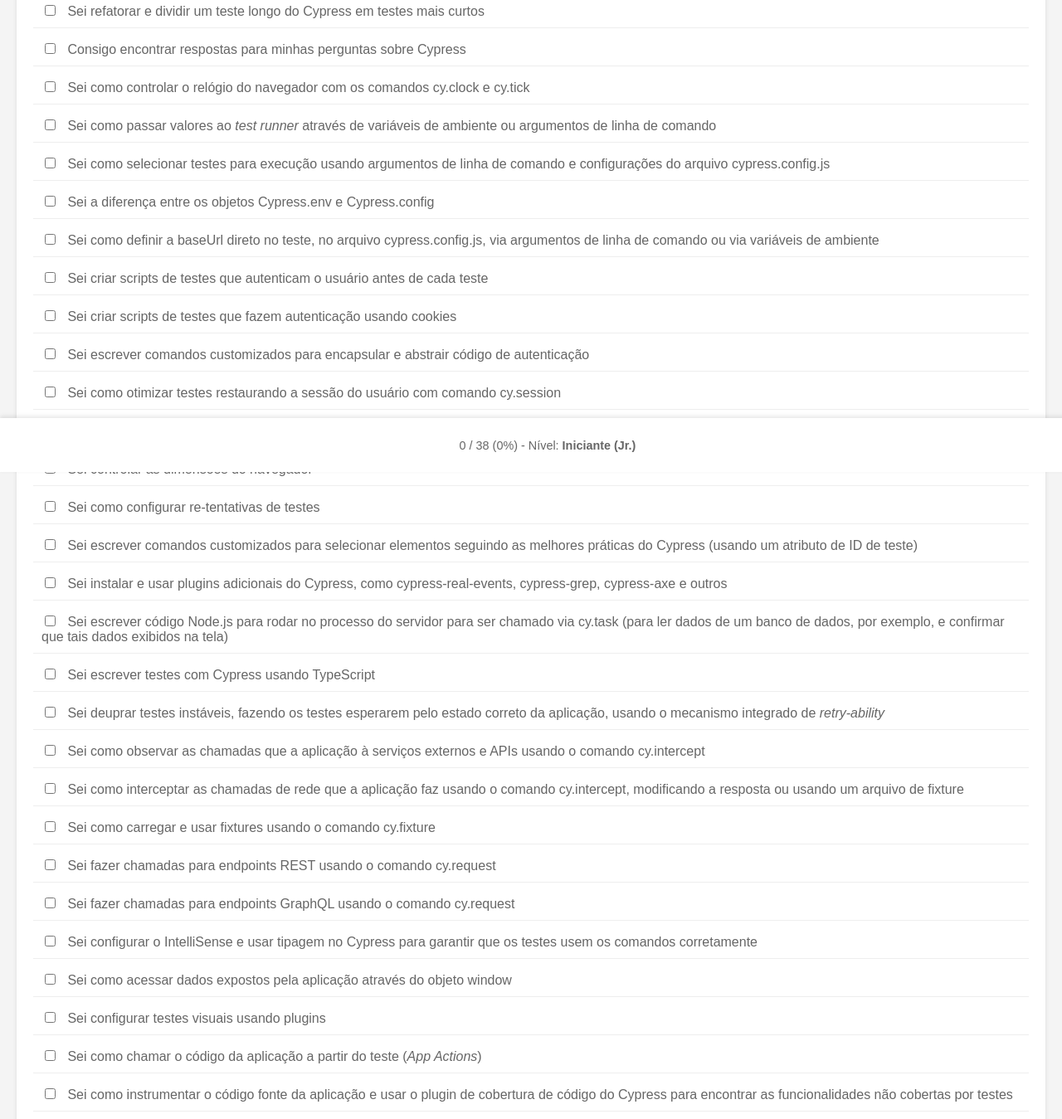
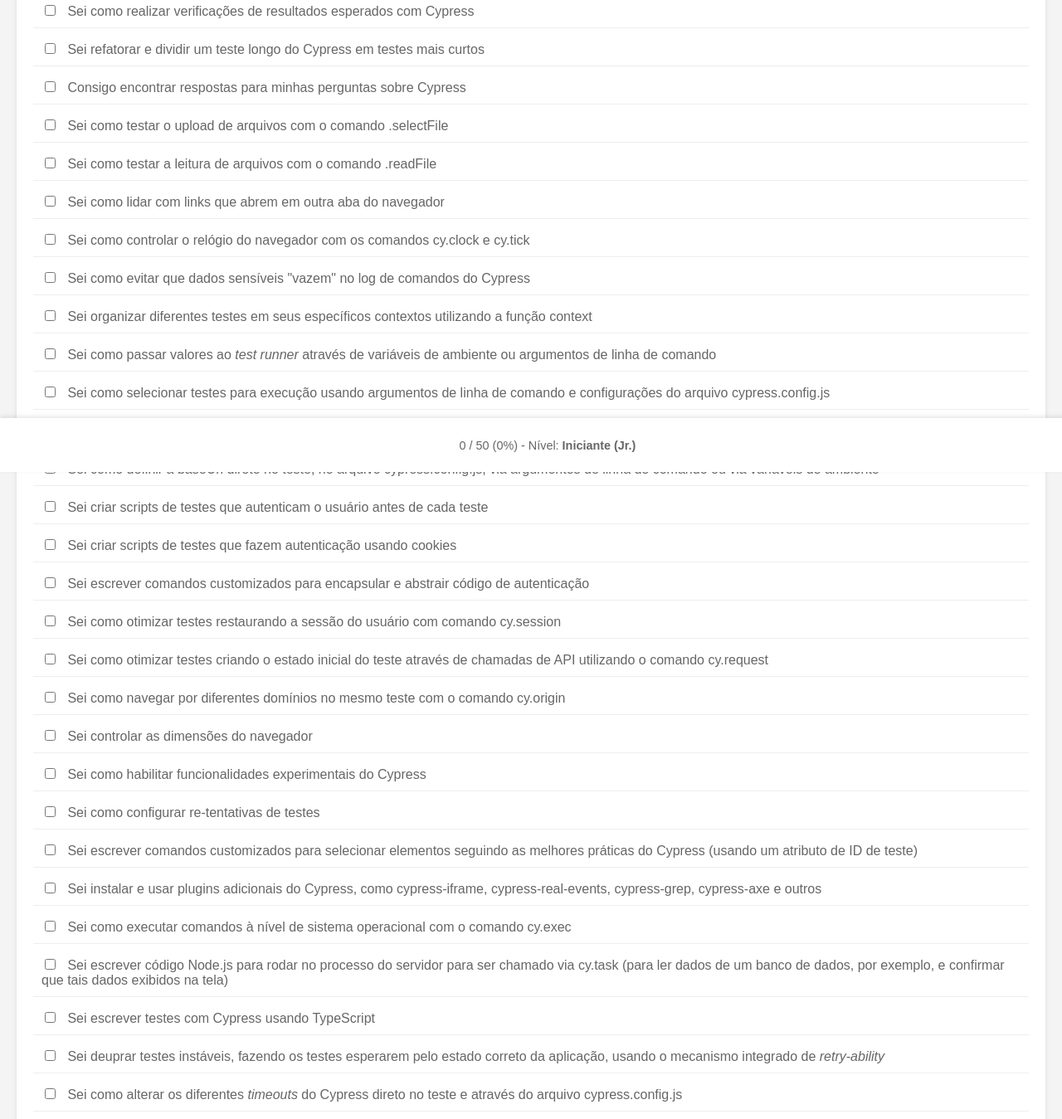
Before and after one commit to wlsf82/cypress-skills-checklist, a website: page src/index.html in a window 1280 px wide. Shown: the part 231-1580 px from the top of the page at 83% size. Drawn offline with Linux system fonts and the light colour scheme.

Commit message:
Add a few more skills to the app

```diff
--- a/src/index.html
+++ b/src/index.html
@@ -25,6 +25,12 @@
           <li>
             <label>
               <input type="checkbox">
+              Sei como realizar verificações de resultados esperados com Cypress
+            </label>
+          </li>
+          <li>
+            <label>
+              <input type="checkbox">
               Sei refatorar e dividir um teste longo do Cypress em testes mais curtos
             </label>
           </li>
@@ -37,7 +43,37 @@
           <li>
             <label>
               <input type="checkbox">
+              Sei como testar o upload de arquivos com o comando .selectFile
+            </label>
+          </li>
+          <li>
+            <label>
+              <input type="checkbox">
+              Sei como testar a leitura de arquivos com o comando .readFile
+            </label>
+          </li>
+          <li>
+            <label>
+              <input type="checkbox">
+              Sei como lidar com links que abrem em outra aba do navegador
+            </label>
+          </li>
+          <li>
+            <label>
+              <input type="checkbox">
               Sei como controlar o relógio do navegador com os comandos cy.clock e cy.tick
+            </label>
+          </li>
+          <li>
+            <label>
+              <input type="checkbox">
+              Sei como evitar que dados sensíveis "vazem" no log de comandos do Cypress
+            </label>
+          </li>
+          <li>
+            <label>
+              <input type="checkbox">
+              Sei organizar diferentes testes em seus específicos contextos utilizando a função context
             </label>
           </li>
           <li>
@@ -91,6 +127,12 @@
           <li>
             <label>
               <input type="checkbox">
+              Sei como otimizar testes criando o estado inicial do teste através de chamadas de API utilizando o comando cy.request
+            </label>
+          </li>
+          <li>
+            <label>
+              <input type="checkbox">
               Sei como navegar por diferentes domínios no mesmo teste com o comando cy.origin
             </label>
           </li>
@@ -98,6 +140,12 @@
             <label>
               <input type="checkbox">
               Sei controlar as dimensões do navegador
+            </label>
+          </li>
+          <li>
+            <label>
+              <input type="checkbox">
+              Sei como habilitar funcionalidades experimentais do Cypress
             </label>
           </li>
           <li>
@@ -115,7 +163,13 @@
           <li>
             <label>
               <input type="checkbox">
-              Sei instalar e usar plugins adicionais do Cypress, como cypress-real-events, cypress-grep, cypress-axe e outros
+              Sei instalar e usar plugins adicionais do Cypress, como cypress-iframe, cypress-real-events, cypress-grep, cypress-axe e outros
+            </label>
+          </li>
+          <li>
+            <label>
+              <input type="checkbox">
+              Sei como executar comandos à nível de sistema operacional com o comando cy.exec
             </label>
           </li>
           <li>
@@ -134,6 +188,12 @@
             <label>
               <input type="checkbox">
               Sei deuprar testes instáveis, fazendo os testes esperarem pelo estado correto da aplicação, usando o mecanismo integrado de <em>retry-ability</em>
+            </label>
+          </li>
+          <li>
+            <label>
+              <input type="checkbox">
+              Sei como alterar os diferentes <em>timeouts</em> do Cypress direto no teste e através do arquivo cypress.config.js
             </label>
           </li>
           <li>
@@ -181,6 +241,12 @@
           <li>
             <label>
               <input type="checkbox">
+              Sei como acessar o localStorage do navegador
+            </label>
+          </li>
+          <li>
+            <label>
+              <input type="checkbox">
               Sei configurar testes visuais usando plugins
             </label>
           </li>
@@ -206,6 +272,12 @@
             <label>
               <input type="checkbox">
               Sei gerar fixtures com dados dinâmicos
+            </label>
+          </li>
+          <li>
+            <label>
+              <input type="checkbox">
+              Sei configurar análise estática de código com o plugin eslint-plugin-cypress para seguir as melhores práticas em desenvolvimento de testes automatizados
             </label>
           </li>
           <li>
```
